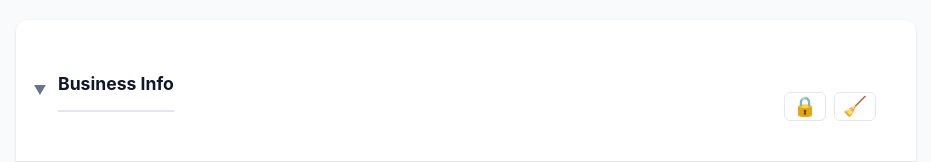
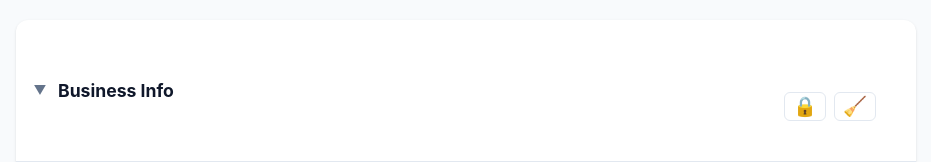
Before and after one commit to jkochis/best-guess, a Svelte app: page / in a window 1280 px wide. Shown: the part 200-362 px from the top of the page, without its empty margins (174-1105 px from the left). Built offline with nearby package versions, Linux system fonts and the light colour scheme.

Commit message:
Refactor: User manual styling adjustments

```diff
--- a/src/app.css
+++ b/src/app.css
@@ -62,8 +62,10 @@ header h1 {
     font-size: 1.25rem;
     margin-bottom: 20px;
     color: var(--text-primary);
-    padding-bottom: 12px;
-    border-bottom: 2px solid var(--border-color);
+
+    .closed & {
+        color: var(--text-secondary);
+    }
 }
 
 .section-header {
@@ -258,7 +260,8 @@ header h1 {
 .btn-primary {
     background: var(--primary-color);
     color: white;
-    border-color: var(--primary-color); /* Added explicit border to match sizing if needed */
+    border-color: var(--primary-color);
+    /* Added explicit border to match sizing if needed */
     color: white;
 }
 
--- a/src/components/CollapsibleCard.svelte
+++ b/src/components/CollapsibleCard.svelte
@@ -90,7 +90,6 @@
     h2 {
         margin: 0;
         font-size: 1.1rem;
-        color: var(--text-primary) !important; /* Force color to stay dark */
     }
 
     .summary {
```
